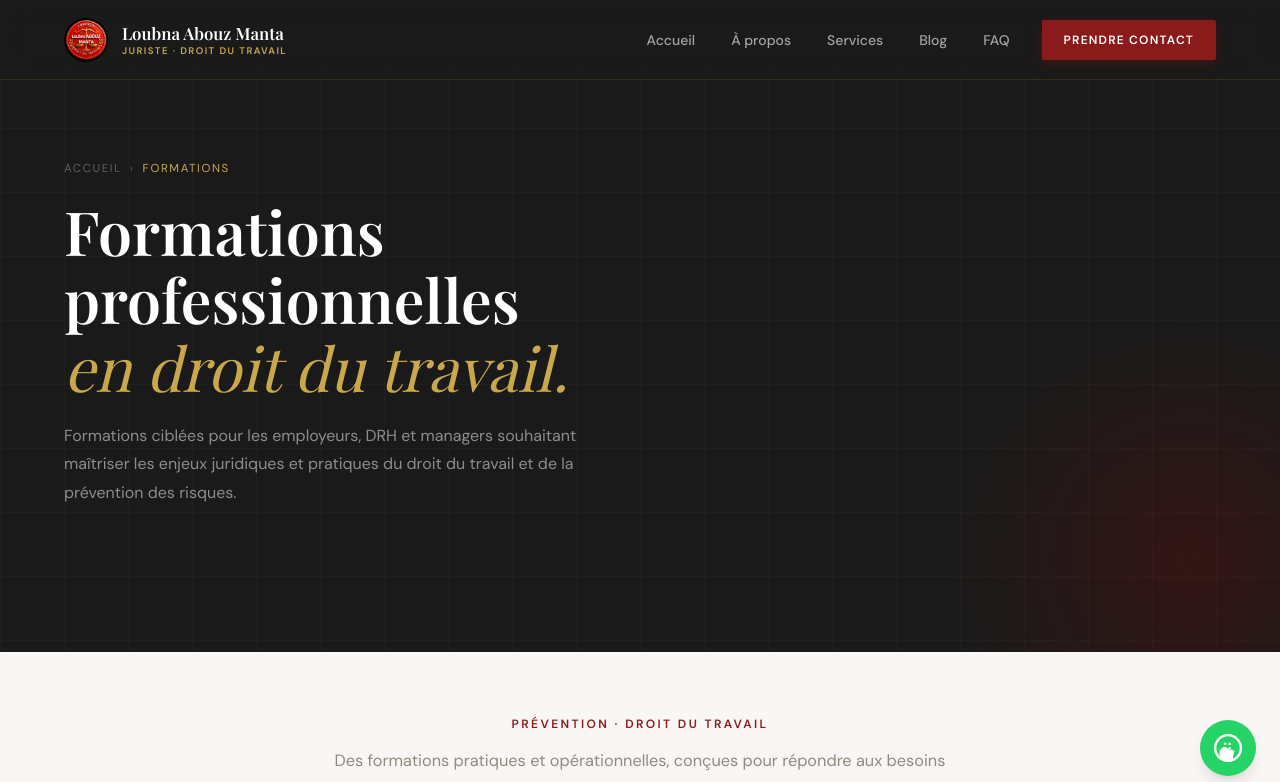
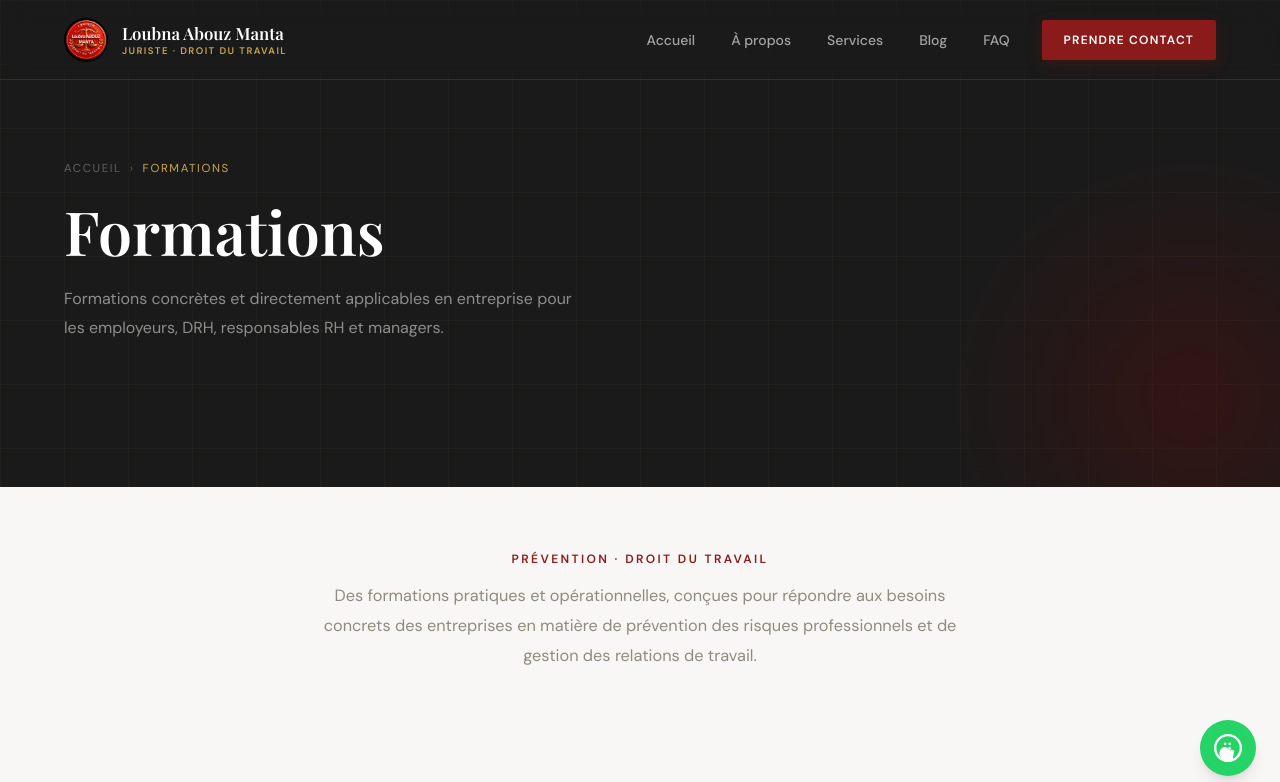
Before and after one commit to Shahil-AppDev/Loubna, a Next.js app: page /formations in a window 1280 px wide. Shown: the top 782 px of the page. Built offline with nearby package versions, Linux system fonts and the light colour scheme.

Commit message:
feat(formations): simplification titre et sous-titre selon PDF - formations concrètes et applicables

```diff
--- a/src/app/formations/page.tsx
+++ b/src/app/formations/page.tsx
@@ -1,6 +1,6 @@
+import { SITE_CONFIG } from "@/lib/constants";
 import type { Metadata } from "next";
 import Link from "next/link";
-import { SITE_CONFIG } from "@/lib/constants";
 
 export const metadata: Metadata = {
   title: "Formations — Loubna Abouz Manta, Juriste en Droit du Travail",
@@ -109,15 +109,10 @@ export default function FormationsPage() {
             <span className="text-or-500">Formations</span>
           </nav>
           <h1 className="font-serif text-[clamp(2.4rem,5vw,3.8rem)] font-semibold text-white leading-[1.12] max-w-2xl">
-            Formations professionnelles
-            <br />
-            <em className="text-or-500 font-light" style={{ fontStyle: "italic" }}>
-              en droit du travail.
-            </em>
+            Formations
           </h1>
           <p className="text-white/50 text-[1rem] max-w-[520px] mt-5 leading-[1.8]">
-            Formations ciblées pour les employeurs, DRH et managers souhaitant maîtriser
-            les enjeux juridiques et pratiques du droit du travail et de la prévention des risques.
+            Formations concrètes et directement applicables en entreprise pour les employeurs, DRH, responsables RH et managers.
           </p>
         </div>
       </section>
```
